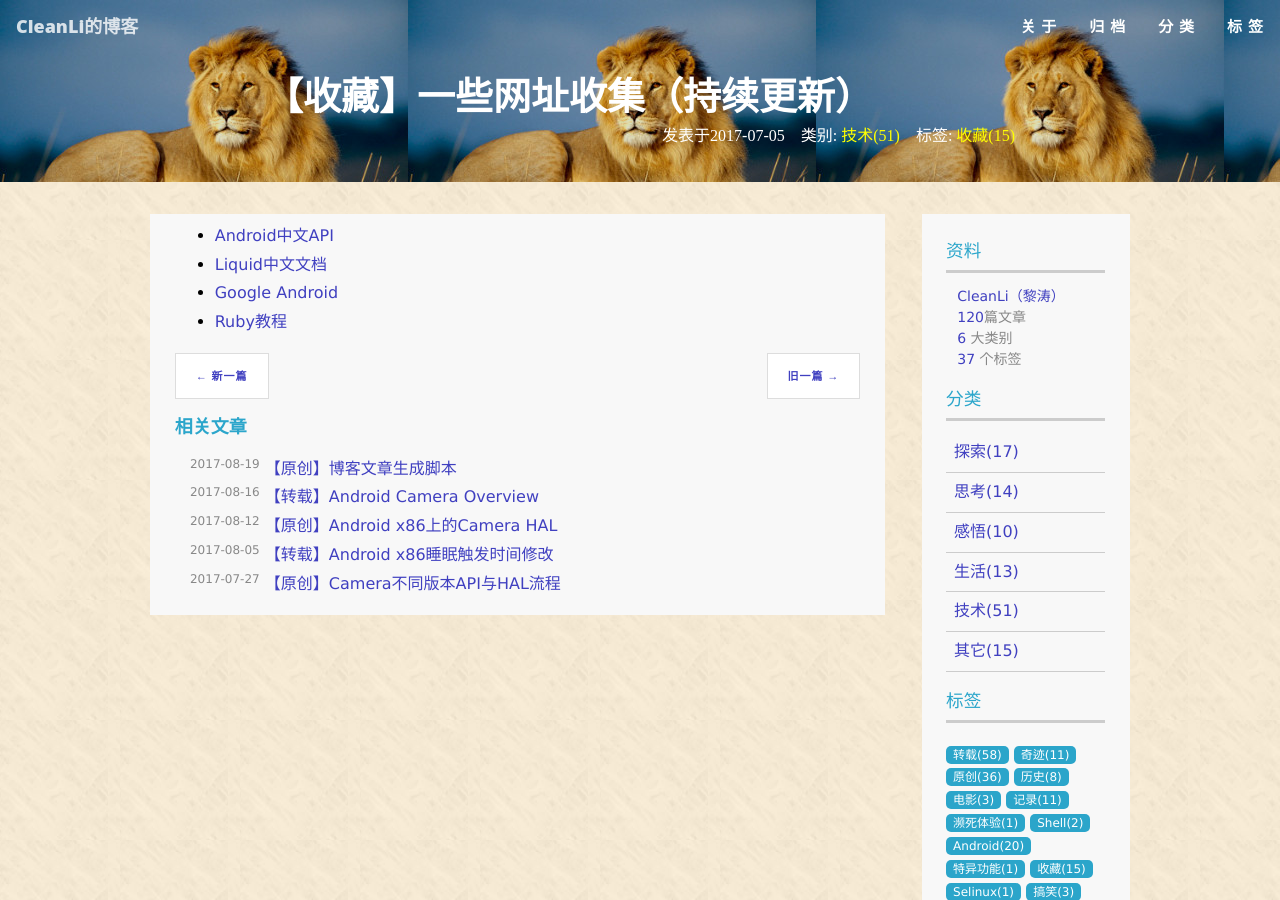
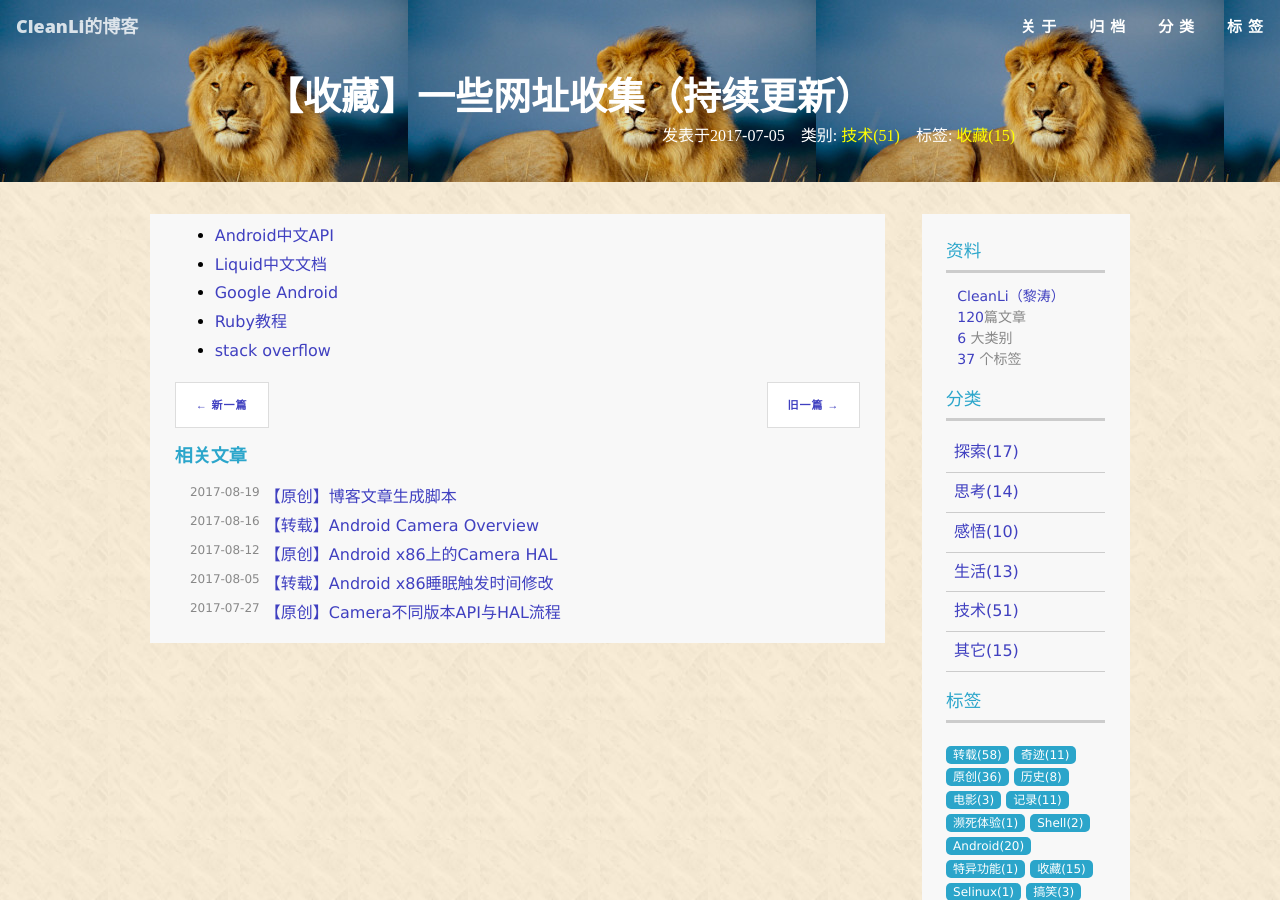
Before and after one commit to cleanli/cleanhome, a Jekyll site: the page built from _posts/tech/2017-07-05-Websites_collecting.md, in a window 1280 px wide and 900 px high. Built offline with Jekyll 4.4.1, drawn with Linux system fonts in a browser that asks for light colours.

Commit message:
add https://stackoverflow.com/

```diff
--- a/_posts/tech/2017-07-05-Websites_collecting.md
+++ b/_posts/tech/2017-07-05-Websites_collecting.md
@@ -9,3 +9,4 @@ tags: ["收藏"]
 - [Liquid中文文档](https://liquid.bootcss.com)
 - [Google Android](https://source.android.com)
 - [Ruby教程](http://www.runoob.com/ruby/ruby-tutorial.html)
+- [stack overflow](https://stackoverflow.com/)
```
